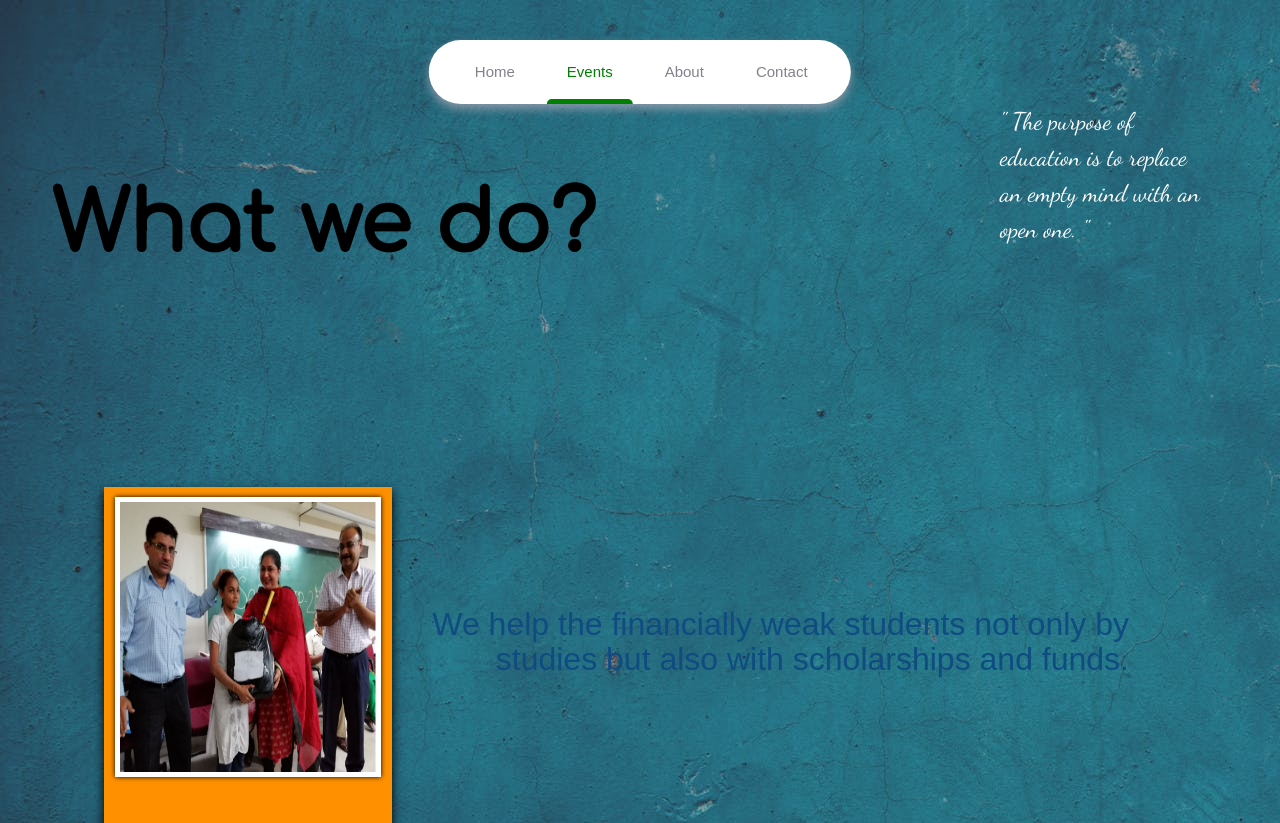
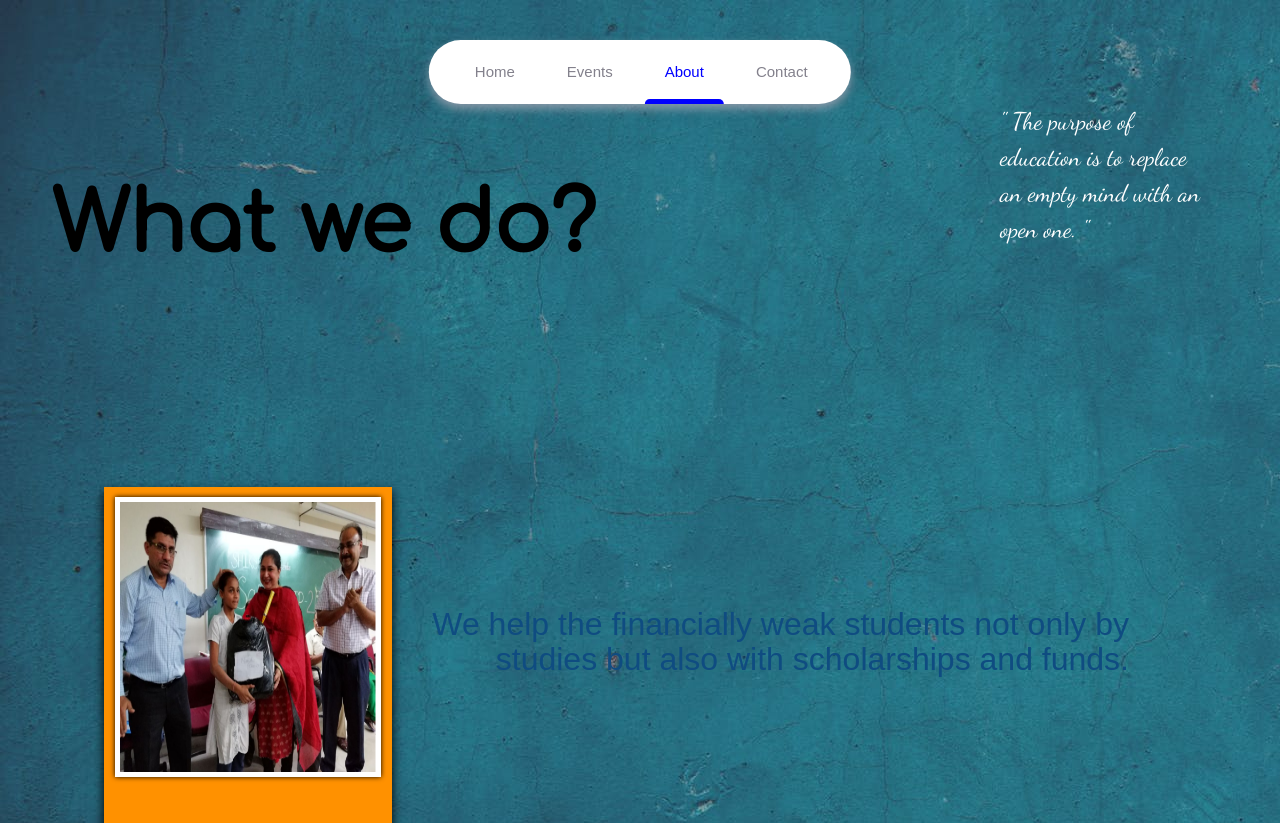
Before and after one commit to gauhahzz/final-events, a plain HTML site: page index.html in a window 1280 px wide. Shown: the top 823 px of the page. Drawn offline with nearby package versions, Linux system fonts and the light colour scheme; a web font is replaced by a local one.

Commit message:
Update index.html

```diff
--- a/index.html
+++ b/index.html
@@ -22,8 +22,8 @@
     <div id="navback">
         <nav class="nav11">
             <a href="https://gauhahzz.github.io/newhomepage/" class="nav-item11" active-color="orange">Home</a>
-            <a href="https://gauhahzz.github.io/final-events-wala-page/" class="nav-item11  is-active" active-color="green">Events</a>
-            <a href="https://gauhahzz.github.io/final-events/" class="nav-item11" active-color="blue">About</a>
+            <a href="https://gauhahzz.github.io/final-events-wala-page/" class="nav-item11" active-color="green">Events</a>
+            <a href="https://gauhahzz.github.io/final-events/" class="nav-item11  is-active" active-color="blue">About</a>
             <a href="https://gauhahzz.github.io/shikshawork/" class="nav-item11" active-color="rebeccapurple">Contact</a>
             <span class="nav-indicator11"></span>
         </nav>
```
